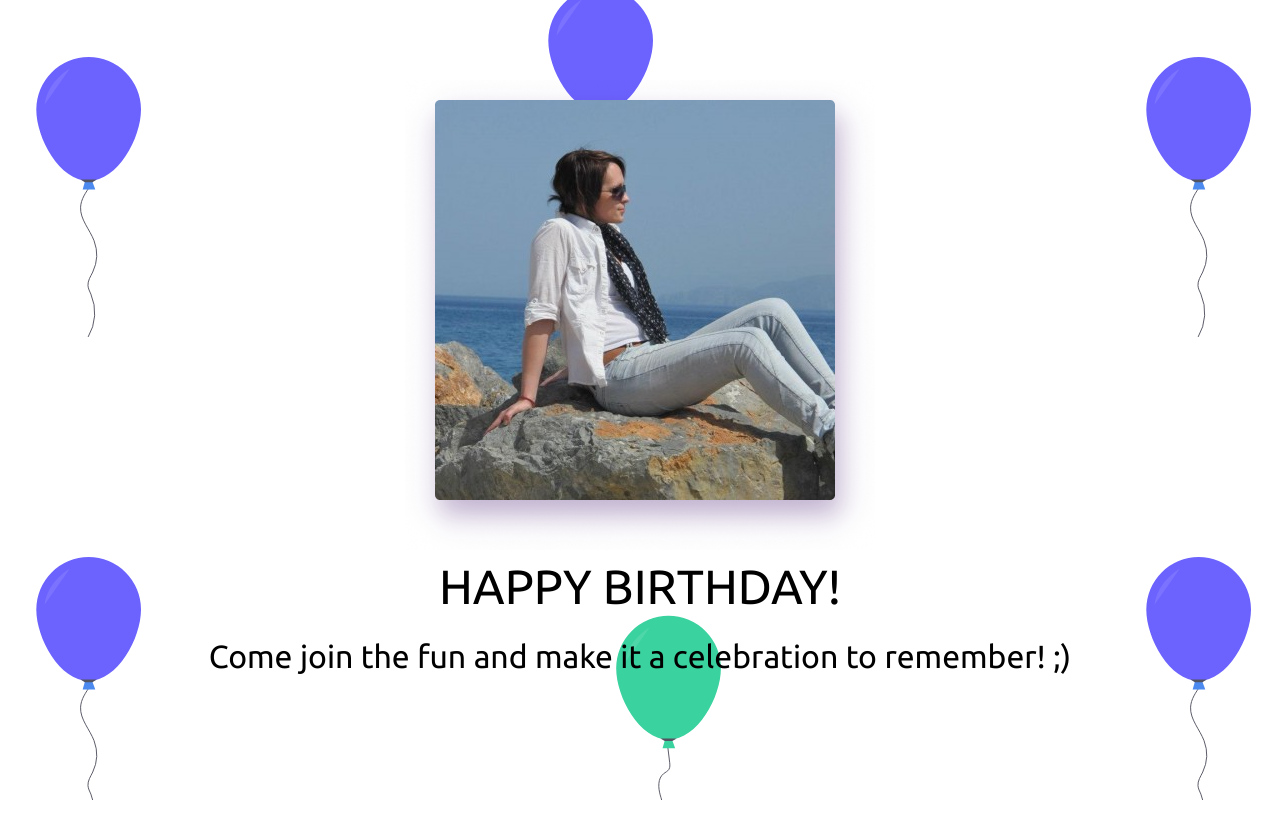
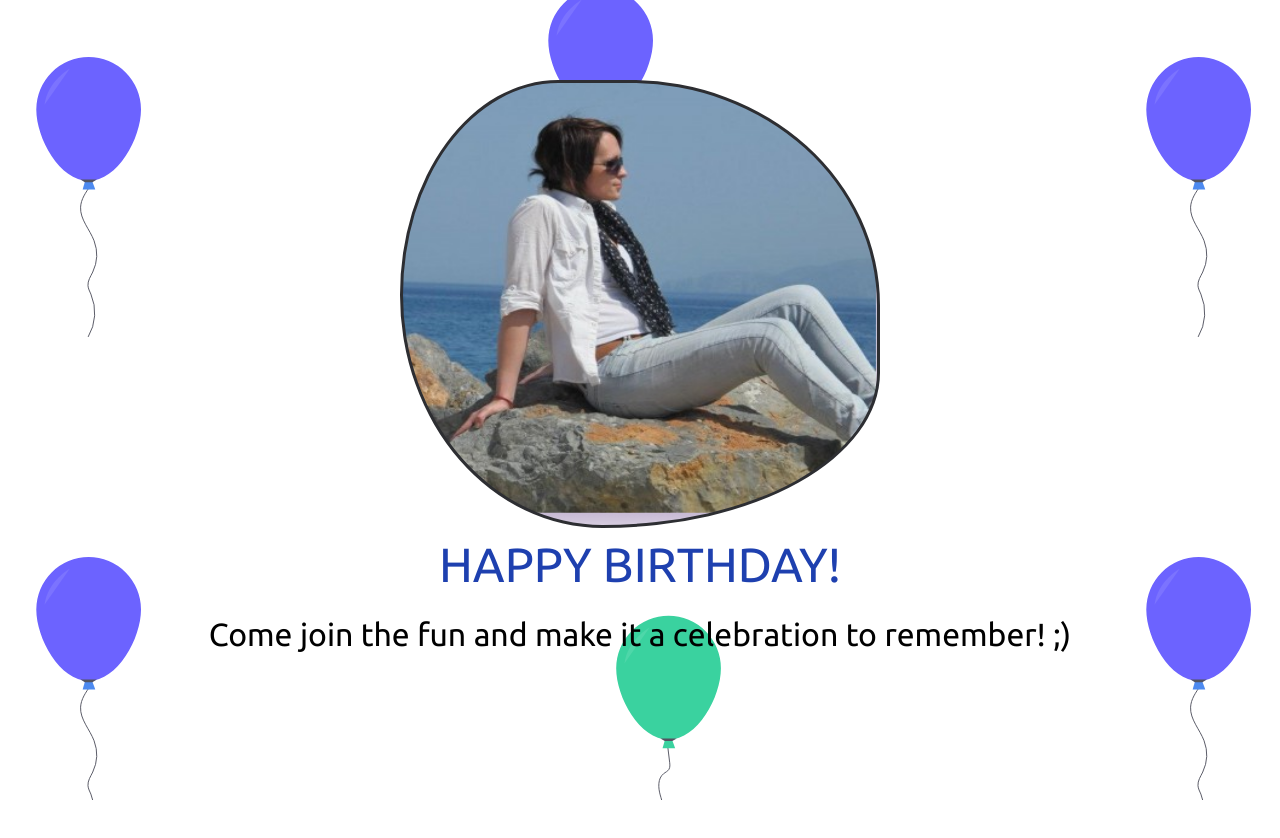
Before and after one commit to AshishKumar8271/Birthday, a React (Vite) app: page / in a window 1280 px wide. Both pictures are taken after a click on the button "Open Invitation". Shown: the top 838 px of the page. Built offline with nearby package versions, Linux system fonts and the light colour scheme; no server answers.

Commit message:
Changed UI for home image

```diff
--- a/src/components/Home.jsx
+++ b/src/components/Home.jsx
@@ -7,20 +7,13 @@ import Balloon from "./Balloon";
 const Home = () => {
   return (
     <div className="box">
-      <div className="six">
-        <motion.img
-          animate={{ rotateZ: 360 }}
-          transition={{ duration: 1, ease: "easeInOut" }}
-          src={lydia2}
-          alt=""
-          className="lydia-dp h-40"
-          data-node-name="imagePath"
-        />
+      <div className="six flex items-center justify-center flex-col">
+        <div className="hero-img"></div>
         <div className="wish">
-          <h3 className="wish-hbd" data-node-name="wishHeading">
+          <h3 className="wish-hbd text-blue-800" data-node-name="wishHeading">
             Happy Birthday!
           </h3>
-          <h5 data-node-name="wishText">
+          <h5 data-node-name="wishText text-blue-600">
             Come join the fun and make it a celebration to remember! ;)
           </h5>
         </div>
--- a/src/index.css
+++ b/src/index.css
@@ -98,6 +98,43 @@ html {
     font-size: 2rem;
     margin: 10px 0 0;
   }
+
+.hero-img {
+    -webkit-animation: morph 8s ease-in-out infinite;
+    animation: morph 8s ease-in-out infinite;
+    background-image: url(/src/assets/img/lydia2.png);
+    background-position: center;
+    background-repeat: no-repeat;
+    background-size: 120% 120%;
+    border: 3px solid #2d2e32;
+    border-radius: 60% 40% 30% 70%/60% 30% 70% 40%;
+    transition: all 1s ease-in-out;
+    position: rel;
+    width: 30rem;
+    height: 28rem;
+}
+
+@media screen and (max-width: 480px) {
+  .hero-img {
+    background-size: 120% 120%;
+    width: 15rem;
+    height: 15rem;
+  }
+}
+
+@keyframes morph {
+  0% {
+    border-radius: 60% 40% 30% 70%/60% 30% 70% 40%;
+  }
+  50% {
+      border-radius: 30% 60% 70% 40%/50% 60% 30% 60%;
+  }
+  100% {
+      border-radius: 60% 40% 30% 70%/60% 30% 70% 40%;
+  }
+}
+
+
 
   /* Media Queries */
   @media screen and (max-height: 1000px) {
```
